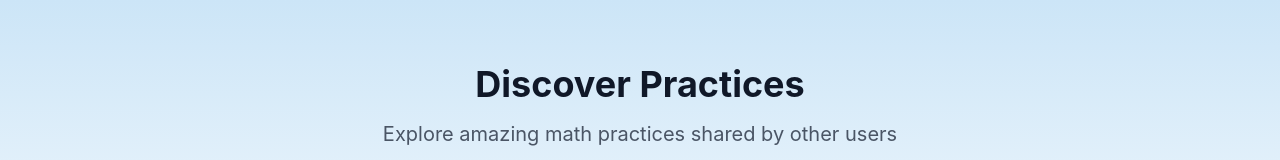
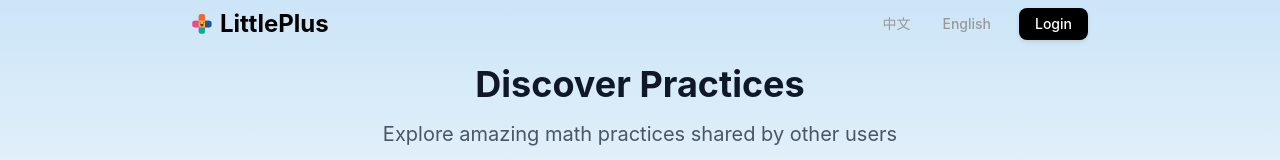
Before and after one commit to million-dollar-projects/mumskids, a Next.js app: page /en/discover in a window 1280 px wide. Shown: the top 160 px of the page. Built offline with nearby package versions, Linux system fonts and the light colour scheme; no server answers; the database is empty.

Commit message:
头部自定义

```diff
--- a/src/app/[locale]/discover/page.tsx
+++ b/src/app/[locale]/discover/page.tsx
@@ -5,6 +5,7 @@ import { Header } from '@/components/layout/header';
 import { Footer } from '@/components/layout/footer';
 import { messages } from '@/i18n/messages';
 import { DiscoverPractices } from '@/components/discover/discover-practices';
+import { useAuth } from '@/lib/auth/context';
 
 interface DiscoverPageProps {
   params: Promise<{ locale: string }>;
@@ -12,6 +13,7 @@ interface DiscoverPageProps {
 
 export default function DiscoverPage({ params }: DiscoverPageProps) {
   const [locale, setLocale] = useState('zh');
+  const { user, loading } = useAuth();
 
   useEffect(() => {
     const getLocale = async () => {
@@ -25,7 +27,12 @@ export default function DiscoverPage({ params }: DiscoverPageProps) {
 
   return (
     <div className="min-h-screen">
-      <Header locale={locale} />
+
+      <Header
+        locale={locale}
+        variant={user ? "authenticated" : "landing"}
+        isFixed={true}
+      />
 
       {/* Hero Section */}
       <div className="py-16">
```
